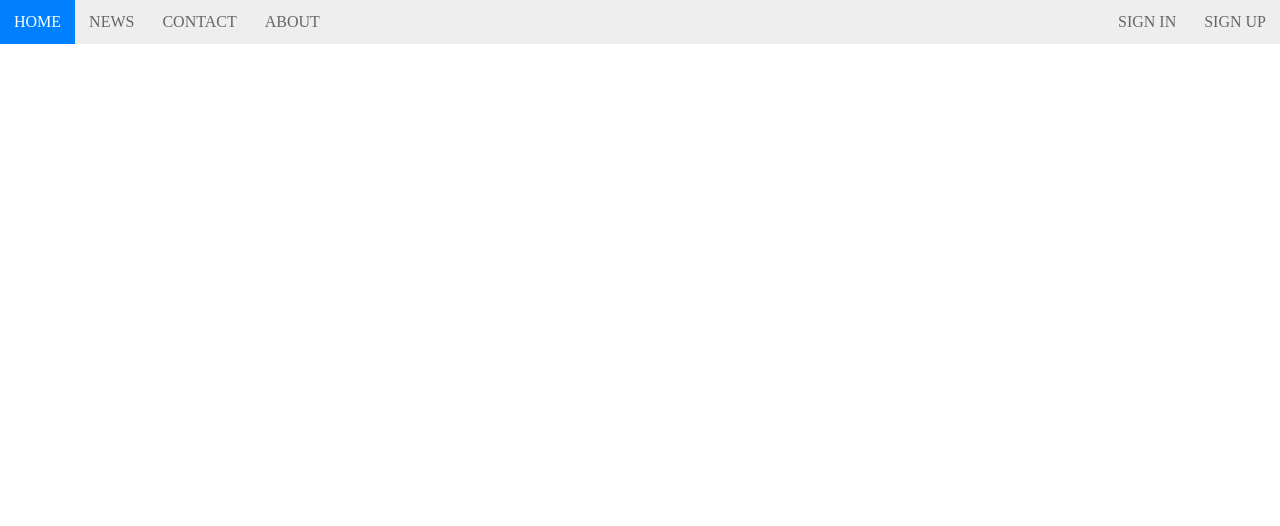
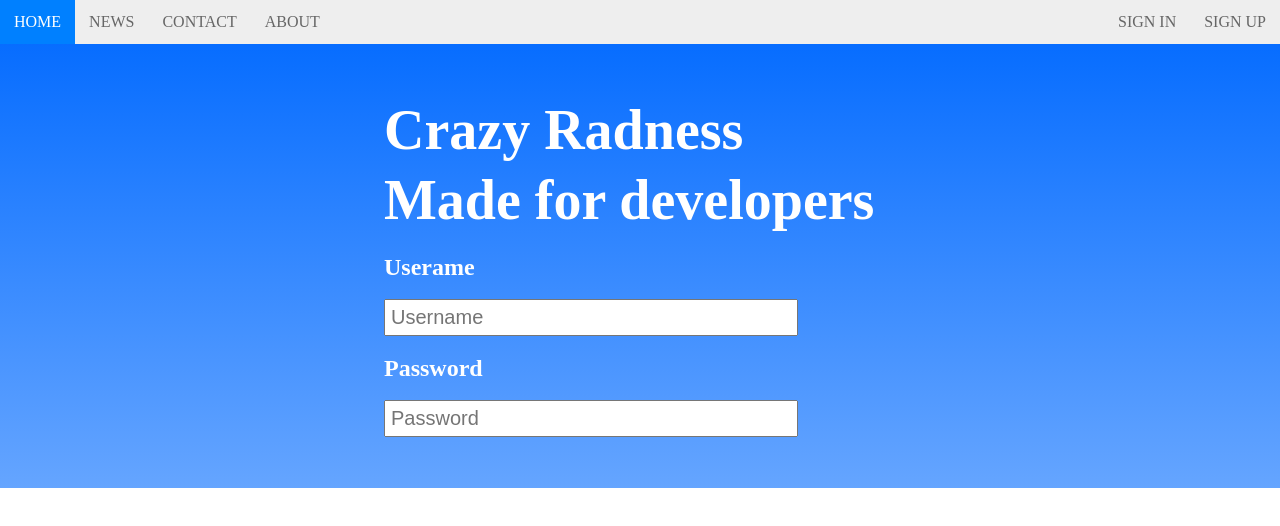
Before and after one commit to UncleBite/demo_web, a plain HTML site: page index.html in a window 1280 px wide. Drawn offline with Linux system fonts and the light colour scheme.

Commit message:
made the left side of the body

```diff
--- a/index.html
+++ b/index.html
@@ -18,6 +18,34 @@
       <li class="dropdownIcon"><a href="javascript:void(0);" onclick="dropdownMenu()">&#9778;</a>   </li>
     </ul>
   </nav>
+
+
+    <div class="container" id="section-1-gradient">
+
+        <div class="row">
+            <div class="col-6 leftSide-col">
+                <div>
+                    <h1 class="large"> Crazy Radness</h1>
+                    <h1 class="large"> Made for developers</h1>
+                </div>
+                <form>
+                    <div>
+                        <h2>Userame</h2>
+                        <input class="inputbox" name="username" type ="text" placeholder="Username">
+                        <h2>Password</h2>
+                        <input class="inputbox" name="password" type ="text" placeholder="Password">
+                    </div>
+                </form>
+            </div>
+            <div class="col-6">
+
+            </div>
+
+
+        </div>
+
+
+    </div>
 
 
 
--- a/style.css
+++ b/style.css
@@ -10,7 +10,39 @@ body {
     margin: 0;
 }
 
+.container {
+    width:100%;
+    margin:auto;
+    padding-top: 4%;
+    padding-bottom: 4%;
+}
 
+.row {
+    width: 100%;
+    display: flex;
+    flex-wrap: wrap;
+    align-items: center;
+
+}
+
+.row::after{
+    display: table;
+    clear:both;
+    content:"";
+}
+
+.col-1 {width: 8.33%;}
+.col-2 {width: 16.66%;}
+.col-3 {width: 25%;}
+.col-4 {width: 33.33%;}
+.col-5 {width: 41.66%;}
+.col-6 {width: 50%;}
+.col-7 {width: 58.33%;}
+.col-8 {width: 66.66%;}
+.col-9 {width: 75%;}
+.col-10 {width: 83.33%;}
+.col-11 {width: 91.66%;}
+.col-12 {width: 100%;}
 /* ########  Nav Bar ######### */
 
 
@@ -54,6 +86,39 @@ ul.topnav li.dropdownIcon {
     display: none;
 }
 
+
+
+
+/* #########    Custom Syles      ######### */
+#section-1-gradient {
+    background: #076dff;
+    background: linear-gradient(#076dff, #65a5ff);
+}
+
+.leftSide-col {
+    margin-left: 30%
+}
+
+
+
+h1.large{
+    color: white;
+    font-size: 56px;
+    margin: 0;
+    line-height: 70px;
+}
+
+form h2{
+    color: white;
+}
+
+input[type="text"]{
+    font-size: 20px;
+    width: 400px;
+    min-width: 100px;
+    padding: 5px;
+}
+
 /*   ###########  mobile ############  */
 
 @media screen and (max-width:680px ){
```
